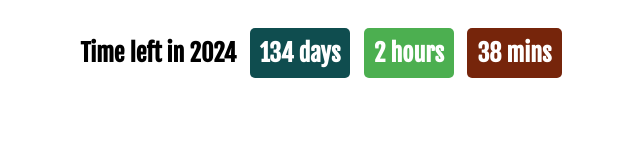
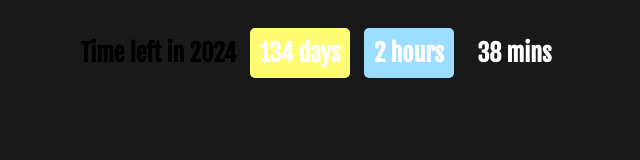
Before and after one commit to Lexisaidiot/notion_countdown, a plain HTML site: page index.html in a window 1280 px wide. Shown: the whole page, without its empty margins (314-954 px from the left). Drawn offline with Linux system fonts and the light colour scheme.

Commit message:
Update index.html

```diff
--- a/index.html
+++ b/index.html
@@ -11,7 +11,7 @@
         body{
             text-align: center;
             font-family: 'Fjalla One', sans-serif;
-            background-color: #fff;
+            background-color: #191919;
         }
         .box{
             display: inline-block;
@@ -21,13 +21,13 @@
             border-radius: 5px;
         }
         #days{
-            background-color:#0f4d4f;
+            background-color:#FFFB73;
         }
         #hours{
-            background-color:#4CAF50;
+            background-color:#9CDEFF;
         }
         #minutes{
-            background-color:#76250b;
+            background-color:##FFB7C2;
         }
         h2{
             display: inline-block;
```
